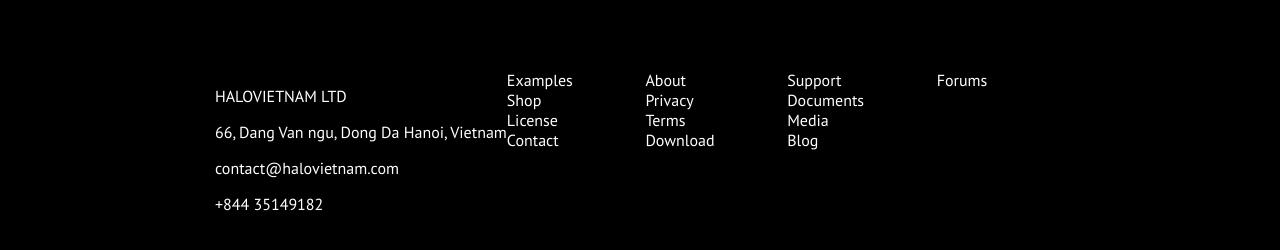
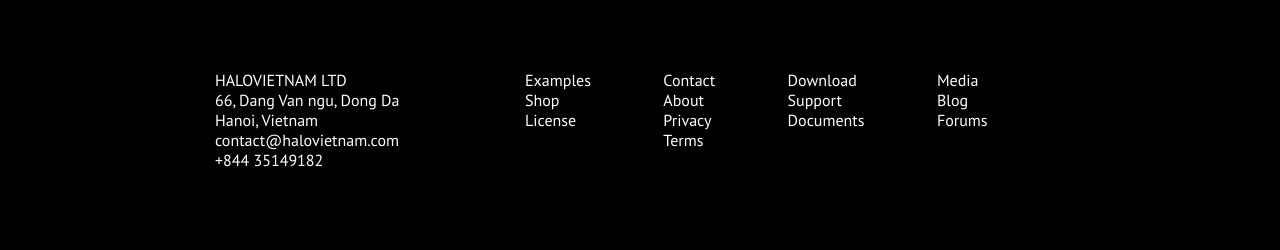
Before and after one commit to kors-ana/TASKS, a website: page tinyOne-1/app/index.html in a window 1280 px wide. Shown: the part 1927-2177 px from the top of the page. Drawn offline with Linux system fonts and the light colour scheme.

Commit message:
did footer

```diff
--- a/tinyOne-1/app/index.html
+++ b/tinyOne-1/app/index.html
@@ -156,7 +156,7 @@
           <div class="footer__info info">
 
               <div class="info__contacts">
-                  <p class="info__text info__address">HALOVIETNAM LTD</p>
+                  <p class="info__text info__company">HALOVIETNAM LTD</p>
                   <p class="info__text info__address">66, Dang Van ngu, Dong Da Hanoi, Vietnam</p>
 
                   <p class="info__text info__email">contact@halovietnam.com</p>
@@ -164,19 +164,32 @@
               </div>
 
               <ul class="info__refs refs">
+
+                <div class="refs__container">
                         <li class="refs__item"><a href="#" class="info__text ref__link">Examples</a></li>
                         <li class="refs__item"><a href="#" class="info__text ref__link">Shop</a></li>
                         <li class="refs__item"><a href="#" class="info__text ref__link">License</a></li>
+                </div>
+
+                <div class="refs__container">
                         <li class="refs__item"><a href="#" class="info__text ref__link">Contact</a></li>
                         <li class="refs__item"><a href="#" class="info__text ref__link">About</a></li>
                         <li class="refs__item"><a href="#" class="info__text ref__link">Privacy</a></li>
                         <li class="refs__item"><a href="#" class="info__text ref__link">Terms</a></li>
+                </div>
+
+                <div class="refs__container">
                         <li class="refs__item"><a href="#" class="info__text ref__link">Download</a></li>
                         <li class="refs__item"><a href="#" class="info__text ref__link">Support</a></li>
                         <li class="refs__item"><a href="#" class="info__text ref__link">Documents</a></li>
+                </div>
+
+                <div class="refs__container">
                         <li class="refs__item"><a href="#" class="info__text ref__link">Media</a></li>
                         <li class="refs__item"><a href="#" class="info__text ref__link">Blog</a></li>
                         <li class="refs__item"><a href="#" class="info__text ref__link">Forums</a></li>
+                </div>
+
               </ul>>
 
           </div>
--- a/tinyOne-1/app/scss/_footer.scss
+++ b/tinyOne-1/app/scss/_footer.scss
@@ -91,11 +91,37 @@
         line-height: 2rem;
         color: #fff;
     }
+
+    &__contacts {
+        max-width: 19rem;
+        margin-right: 12rem;
+    }
+
+    &__company {
+        margin: 0;
+    }
+
+    &__address {
+        margin: 0;
+    }
+
+    &__email {
+        margin: 0;
+    }
+
+    &__tel {
+        margin: 0;
+    }
 }
 .refs {
     display: flex;
     flex-direction: column;
+    align-items: stretch;
     flex-wrap: wrap;
-    max-height: 80px;
+    max-height: 8rem;
     flex-grow: 3;
+
+    &__container {
+        margin: 0;
+    }
 }
```
Also changed, not shown: tinyOne-1/app/css/styles.css. Lines whose indentation alone changed are shown as unchanged.
